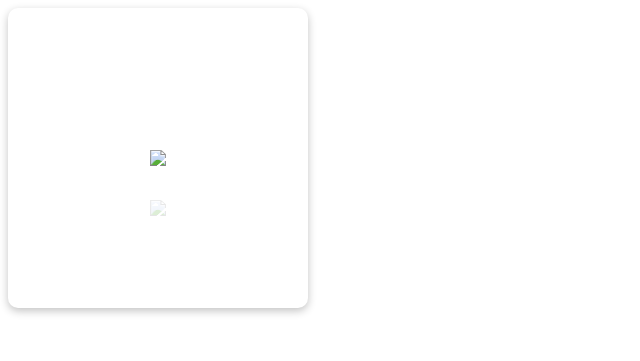
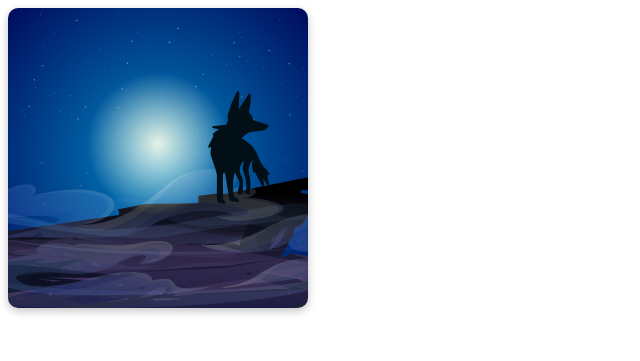
Before and after one commit to kunalkhatri/lone-wolf-moving-alouds, a plain HTML site: page index.html in a window 1280 px wide. Shown: the whole page, without its empty margins (0-640 px from the left). Drawn offline with Linux system fonts and the light colour scheme; the site is published under a folder, as on GitHub Pages, so addresses that start at the root find nothing.

Commit message:
Changed img source to be relative

```diff
--- a/index.html
+++ b/index.html
@@ -9,10 +9,10 @@
 <body>
 
     <div id="wolf-animated">
-        <img src="/scenery/bg.svg" />
-        <img class="still-clouds" src="/scenery/clouds.svg" />
-        <img class="moving-clouds" src="/scenery/clouds.svg" />
-        <img src="/scenery/wolf.svg" style="z-index:100;" />
+        <img src="scenery/bg.svg" />
+        <img class="still-clouds" src="scenery/clouds.svg" />
+        <img class="moving-clouds" src="scenery/clouds.svg" />
+        <img src="scenery/wolf.svg" style="z-index:100;" />
     </div>
     <style>
         #wolf-animated {
```
